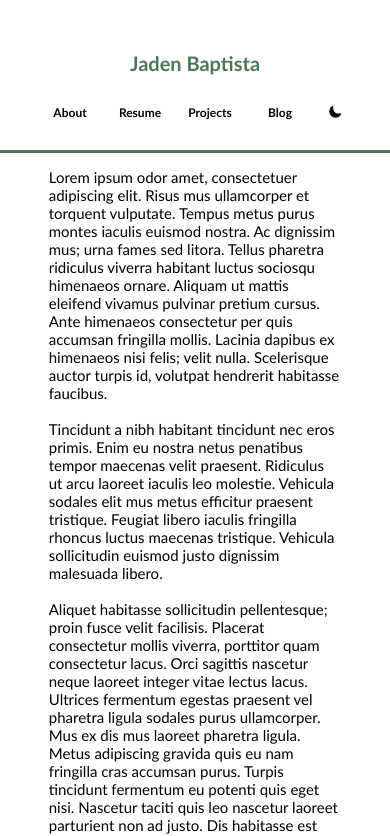
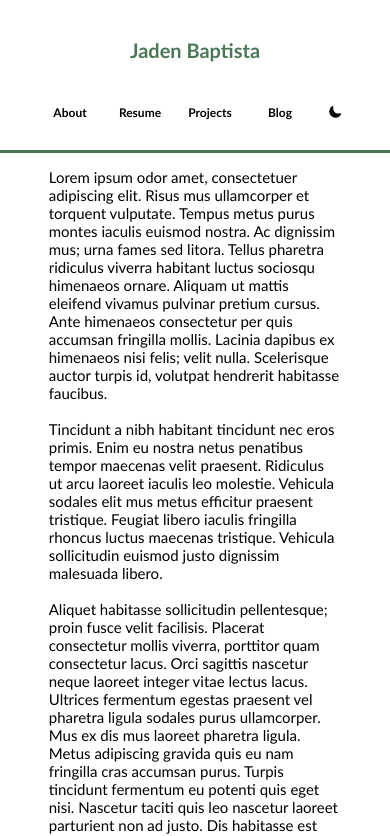
Before and after one commit to jdbaptista/Personal-Website, a plain HTML site: page index.html in a window 390 px wide. Shown: the top 836 px of the page. Drawn offline with Linux system fonts and the light colour scheme.

Commit message:
fixing 8

```diff
--- a/index.html
+++ b/index.html
@@ -18,10 +18,8 @@
 
     <body>
         <nav>
-            <div id="nav-logo-container">
-                <div id="nav-logo">
-                    Jaden Baptista
-                </div>
+            <div id="nav-logo">
+                Jaden Baptista
             </div>
             <div id="nav-buttons">
                 <button class="nav-button" id="about-button">About</button>
--- a/mobile-style.css
+++ b/mobile-style.css
@@ -3,19 +3,6 @@
     nav {
         grid-template-columns: 1fr;
         grid-template-rows: 1fr 1fr;
-    }
-
-    #nav-logo-container {
-        grid-row-start: 1;
-        grid-column-start: 1;
-        width: max-content;
-        margin-top: 25px;
-        height: 50px;
-        display: flex;
-        justify-content: center;
-        align-items: center;
-        justify-self: center;
-        align-self: center;
     }
 
     #nav-logo {
@@ -24,6 +11,7 @@
         font-size: 20px;
         margin-top: 25px;
         height: 50px;
+        line-height: 50px;
         justify-self: center;
         align-self: center;
     }
--- a/small-style.css
+++ b/small-style.css
@@ -4,9 +4,8 @@
     #nav-logo {
         font-size: 25px;
         height: 70px;
+        line-height: 70px;
         text-align: center;
-        justify-self: center;
-        align-self: center;
     }
 
     button.nav-button {
--- a/style.css
+++ b/style.css
@@ -26,23 +26,13 @@ nav {
     grid-template: 1fr / 0.5fr min-content 1fr 1fr 0.5fr;
 }
 
-#nav-logo-container {
-    grid-column-start: 2;
-    width: max-content;
-    height: 70px;
-    display: flex;
-    justify-content: center;
-    align-items: center;
-    justify-self: center;
-    align-self: center;
-}
-
 #nav-logo {
     grid-column-start: 2;
     width: max-content;
     color: var(--main-color);
     font-size: 30px;
     height: 70px;
+    line-height: 70px;
     font-family: var(--font-family);
     font-weight: 600;
     justify-content: center;
--- a/tablet-style.css
+++ b/tablet-style.css
@@ -5,20 +5,9 @@
         grid-template-rows: 1fr 1fr;
     }
 
-    #nav-logo-container {
+    #nav-logo {
         grid-row-start: 1;
         grid-column-start: 1;
-        width: max-content;
-        margin-top: 25px;
-        height: 50px;
-        display: flex;
-        justify-content: center;
-        align-items: center;
-        justify-self: center;
-        align-self: center;
-    }
-
-    #nav-logo {
         font-size: 25px;
         margin-top: 25px;
         height: 50px;
```
